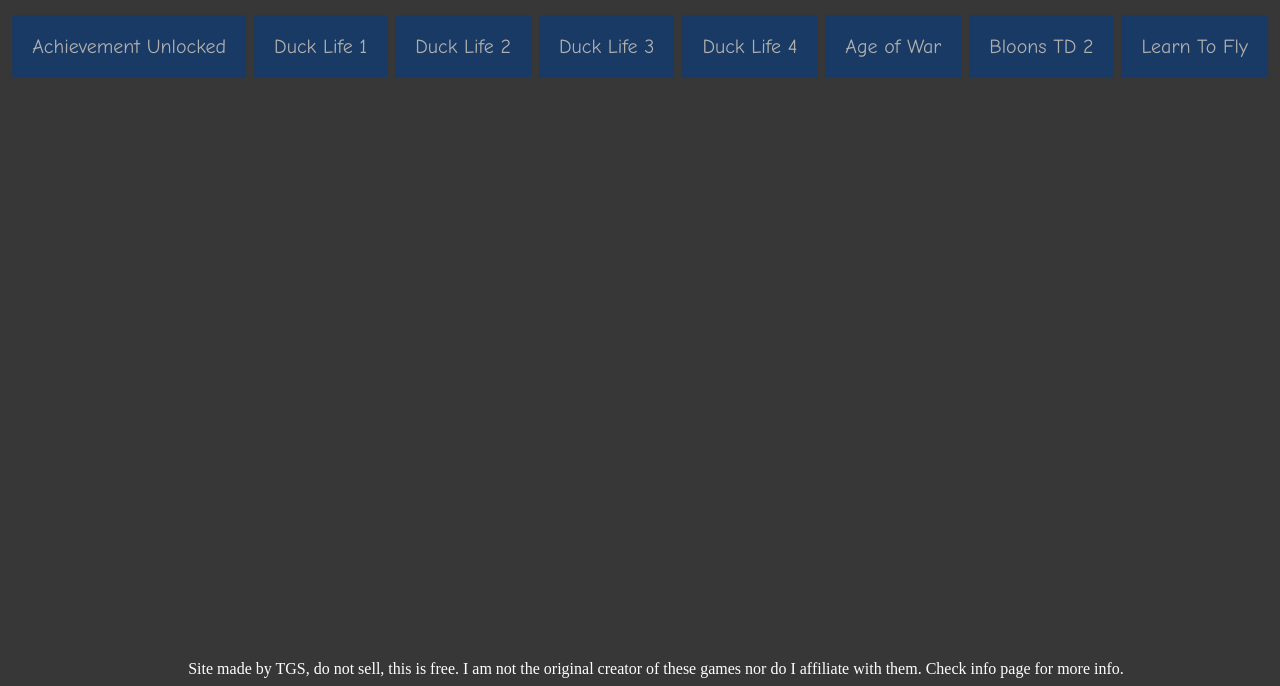
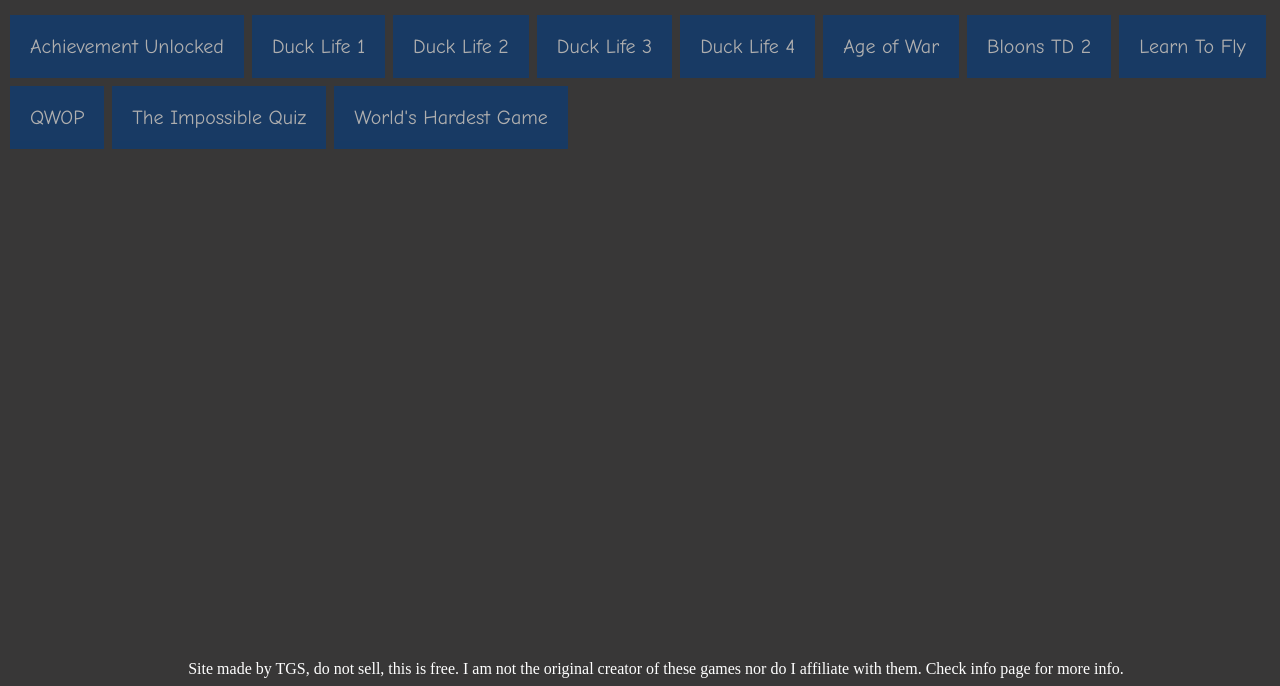
Before and after one commit to tgs-tgm/flash, a plain HTML site: page index.html in a window 1280 px wide. Shown: the part 114-800 px from the top of the page. Drawn offline with Linux system fonts and the light colour scheme.

Commit message:
Update index.html

```diff
--- a/index.html
+++ b/index.html
@@ -18,6 +18,9 @@
         <button class="button" onclick="window.location.href='ageofwar.html';">Age of War</button>
         <button class="button" onclick="window.location.href='bloons2.html';">Bloons TD 2</button>
         <button class="button" onclick="window.location.href='learntofly.html';">Learn To Fly</button>
+        <button class="button" onclick="window.location.href='qwop.html';">QWOP</button>
+        <button class="button" onclick="window.location.href='quiz.html';">The Impossible Quiz</button>
+        <button class="button" onclick="window.location.href='whg.html';">World's Hardest Game</button>
     </div>
         <p class="footer">Site made by TGS, do not sell, this is free. I am not the original creator of these games nor do I affiliate with them. Check info page for more info.</p>
 </body>
```
